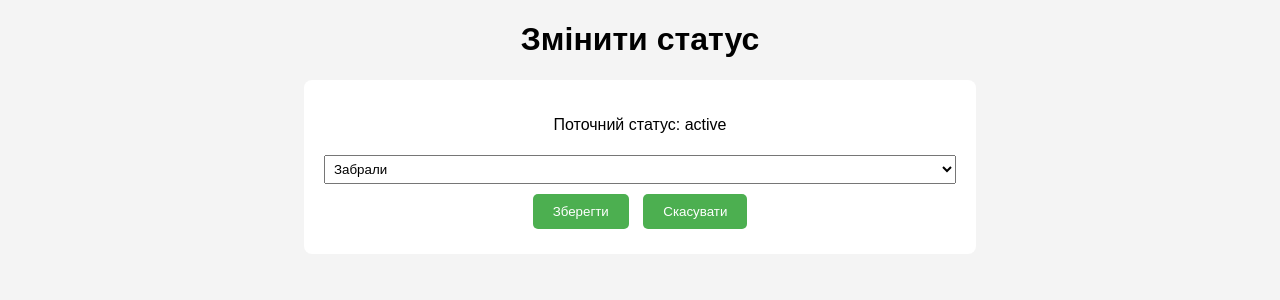
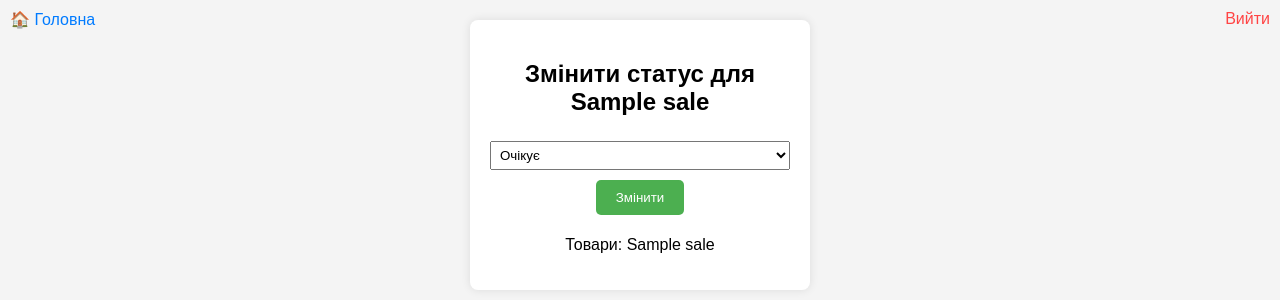
Before and after one commit to BomBom26/remp, a Flask app: template templates/change_status.html in a window 1280 px wide. Shown: the top 300 px of the page. Run offline with Flask 2, Linux system fonts and the light colour scheme; the template is opened without the code that fills it: most values are stand-ins (such as "Sample title", 1, 10 or a date in 2020).

Commit message:
Update change_status.html

```diff
--- a/templates/change_status.html
+++ b/templates/change_status.html
@@ -5,23 +5,30 @@
     <title>Змінити статус</title>
     <style>
         body { font-family: Arial, sans-serif; text-align: center; background-color: #f4f4f4; }
-        form { width: 50%; margin: 20px auto; background-color: #fff; padding: 20px; border-radius: 8px; }
+        .form-container { margin: 20px; padding: 20px; background-color: #fff; border-radius: 8px; box-shadow: 0 0 10px rgba(0,0,0,0.1); width: 300px; margin-left: auto; margin-right: auto; }
         select { width: 100%; margin: 5px 0; padding: 5px; }
         button { padding: 10px 20px; margin: 5px; background-color: #4CAF50; color: white; border: none; border-radius: 5px; cursor: pointer; }
         button:hover { background-color: #45a049; }
+        .home-link { position: absolute; top: 10px; left: 10px; font-size: 16px; text-decoration: none; color: #007BFF; }
+        .home-link:hover { text-decoration: underline; }
+        .logout-link { position: absolute; top: 10px; right: 10px; font-size: 16px; text-decoration: none; color: #ff4444; }
+        .logout-link:hover { text-decoration: underline; }
     </style>
 </head>
 <body>
-    <h1>Змінити статус</h1>
-    <form action="/change_status/{{ sale_id }}" method="POST">
-        <p>Поточний статус: {{ current_status }}</p>
-        <select name="status" required>
-            <option value="Забрали">Забрали</option>
-            <option value="Очікує">Очікує</option>
-            <option value="Повернення">Повернення</option>
-        </select>
-        <button type="submit">Зберегти</button>
-        <button type="button" onclick="window.location='/purchases'">Скасувати</button>
-    </form>
+    <a href="/" class="home-link">🏠 Головна</a>
+    <a href="/logout" class="logout-link">Вийти</a>
+    <div class="form-container">
+        <h2>Змінити статус для {{ sale[0] }}</h2>
+        <form method="POST">
+            <select name="status">
+                <option value="Очікує" {% if sale[2] == 'Очікує' %}selected{% endif %}>Очікує</option>
+                <option value="Забрали" {% if sale[2] == 'Забрали' %}selected{% endif %}>Забрали</option>
+                <option value="Повернення" {% if sale[2] == 'Повернення' %}selected{% endif %}>Повернення</option>
+            </select>
+            <button type="submit">Змінити</button>
+        </form>
+        <p>Товари: {{ sale[1] }}</p>
+    </div>
 </body>
 </html>
```
